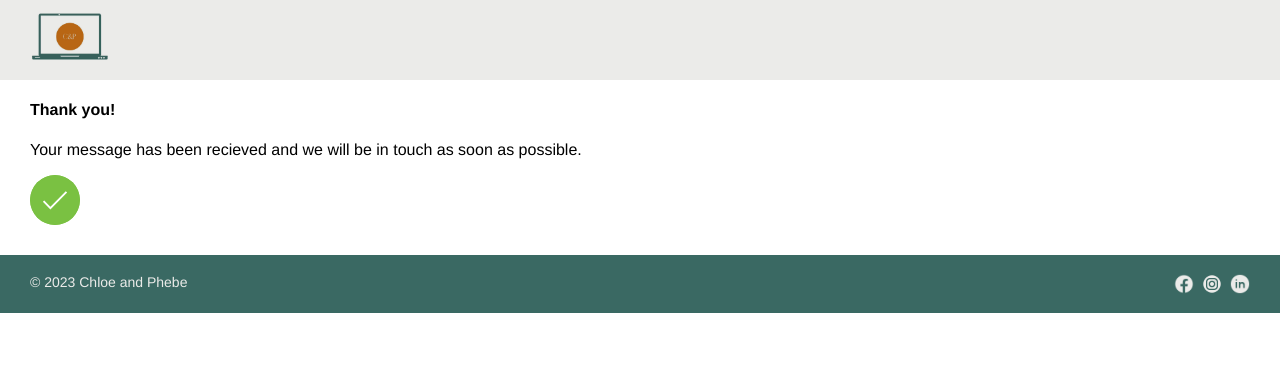
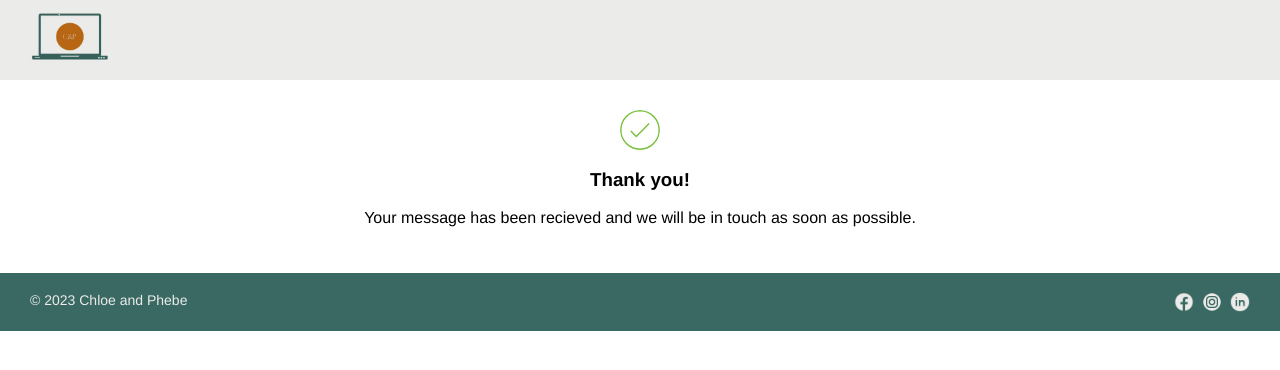
Before and after one commit to chloetinsley/c-and-p, a Vue app: page /#/contact in a window 1280 px wide. Both pictures are taken after typing "Sample", "name@example.com", "5", "Sample" into the empty fields and a click on the button "Submit". Shown: the top 370 px of the page. Built offline with nearby package versions, Linux system fonts and the light colour scheme; the HTML template or start-up script is replaced by a standard one.

Commit message:
updates to check

```diff
--- a/src/contact/ContactPage.vue
+++ b/src/contact/ContactPage.vue
@@ -61,13 +61,14 @@
         <button type="submit" class="submit">Submit</button>
       </div>
 
-      <div id="confirmationContainer" class="hidden">
-        <h4>Thank you!</h4>
-        <p>Your message has been recieved and we will be in touch as soon as possible.</p>
+      <div id="confirmationContainer" class="confirmation hidden">
         <svg class="checkmark" xmlns="http://www.w3.org/2000/svg" viewBox="0 0 52 52">
           <circle class="checkmark__circle" cx="26" cy="26" r="25" fill="none" />
           <path class="checkmark__check" fill="none" d="M14.1 27.2l7.1 7.2 16.7-16.8" />
         </svg>
+        <h3>Thank you!</h3>
+        <p>Your message has been recieved and we will be in touch as soon as possible.</p>
+
         <!-- <div id="circleLoader" class="circle-loader">
           <div id="checkmark" class="checkmark draw hidden"></div>
         </div>-->
@@ -284,6 +285,10 @@ select.did-floating-select::-ms-expand {
   border-right: none;
 }
 
+.confirmation {
+  text-align: center;
+}
+
 .circle-loader {
   margin-bottom: 3.5em;
   border: 1px solid rgba(0, 0, 0, 0.2);
@@ -368,14 +373,15 @@ select.did-floating-select::-ms-expand {
 }
 
 .checkmark {
-  width: 50px; /* ORIGINALLY 56px */
-  height: 50px; /* ORIGINALLY 56px */
+  width: 40px; /* ORIGINALLY 56px */
+  height: 40px; /* ORIGINALLY 56px */
   border-radius: 50%;
   display: block;
   stroke-width: 2;
-  stroke: #fff;
+  stroke: #7ac142;
   stroke-miterlimit: 10;
-  /* margin: 10% auto; */
+  margin: 10px auto;
+  margin-top: 30px;
   box-shadow: inset 0px 0px 0px #7ac142;
   animation: fill 0.4s ease-in-out 0.4s forwards,
     scale 0.3s ease-in-out 0.9s both;
@@ -404,7 +410,7 @@ select.did-floating-select::-ms-expand {
 }
 @keyframes fill {
   100% {
-    box-shadow: inset 0px 0px 0px 80px #7ac142;
+    /* box-shadow: inset 0px 0px 0px 80px #7ac142; */
   }
 }
 </style>
```
